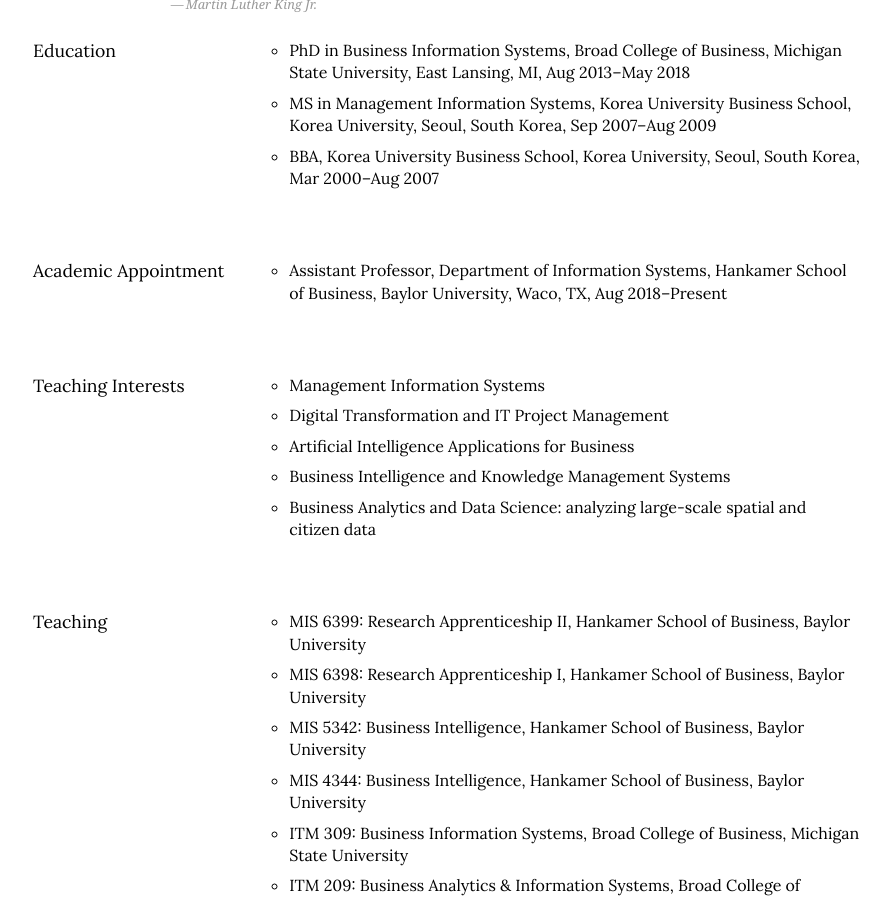
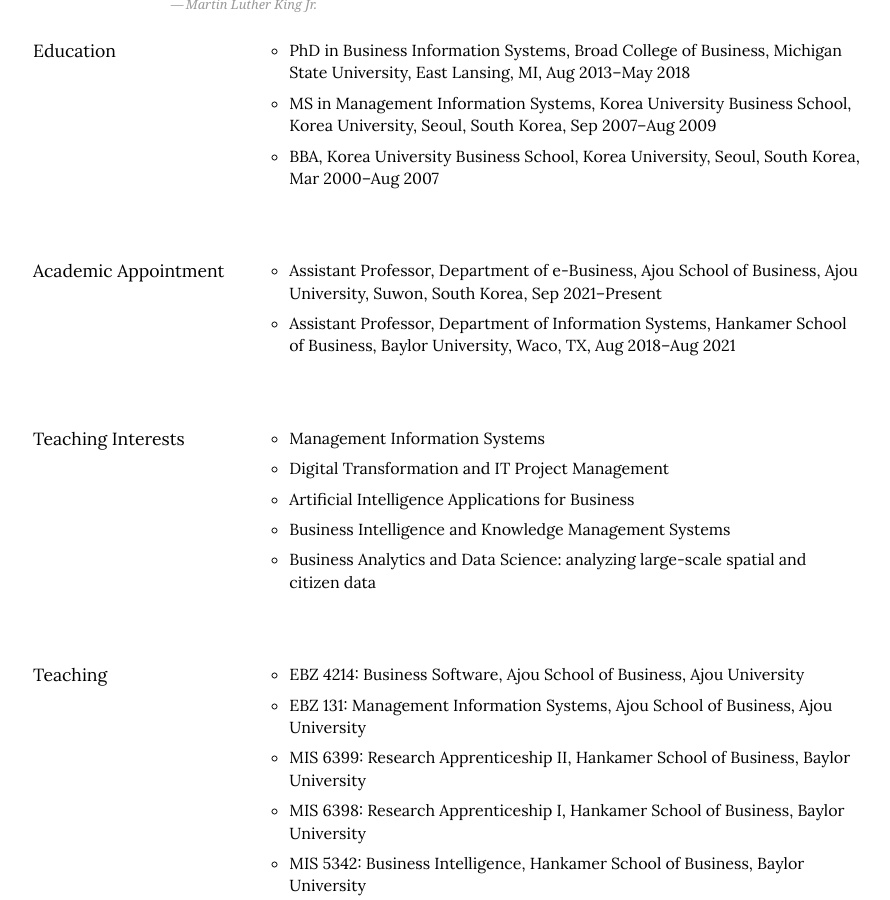
Before and after one commit to istaehun/taehun, a Jekyll site: the page built from engagement.html, in a window 1280 px wide and 900 px high, scrolled down 510 px. Shown: the whole window, without its empty margins (187-1077 px from the left). Built offline with Jekyll 4.4.1, drawn with Linux system fonts in a browser that asks for light colours; nearby versions of some CDN libraries.

Commit message:
Update engagement.yml

```diff
--- a/_data/engagement.yml
+++ b/_data/engagement.yml
@@ -8,7 +8,8 @@
   -
     title: Academic Appointment
     list:
-      - "Assistant Professor, Department of Information Systems, Hankamer School of Business, Baylor University, Waco, TX, Aug 2018–Present"
+      - "Assistant Professor, Department of e-Business, Ajou School of Business, Ajou University, Suwon, South Korea, Sep 2021–Present"
+      - "Assistant Professor, Department of Information Systems, Hankamer School of Business, Baylor University, Waco, TX, Aug 2018–Aug 2021"
   -
     title: Teaching Interests
     list:
@@ -20,6 +21,8 @@
   -
     title: Teaching
     list:
+      - "EBZ 4214: Business Software, Ajou School of Business, Ajou University"
+      - "EBZ 131: Management Information Systems, Ajou School of Business, Ajou University"
       - "MIS 6399: Research Apprenticeship II, Hankamer School of Business, Baylor University"
       - "MIS 6398: Research Apprenticeship I, Hankamer School of Business, Baylor University"
       - "MIS 5342: Business Intelligence, Hankamer School of Business, Baylor University"
```
